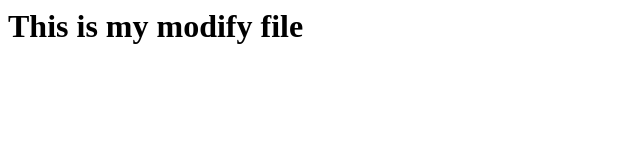
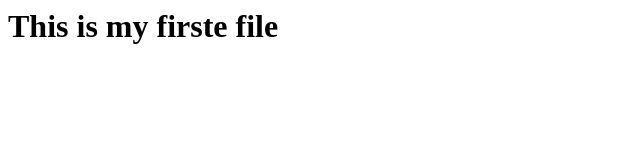
Before and after one commit to sony1011/git-demo, a plain HTML site: page index.html in a window 1280 px wide. Shown: the whole page, without its empty margins (0-640 px from the left). Drawn offline with Linux system fonts and the light colour scheme.

Commit message:
Revert "file modified"
This reverts commit 694a21ec6bd0a82add6a1834a507d4efaefe50ef.

```diff
--- a/index.html
+++ b/index.html
@@ -1 +1 @@
-<h1> This is my modify file </h1>
+<h1> This is my firste file </h1>
```
